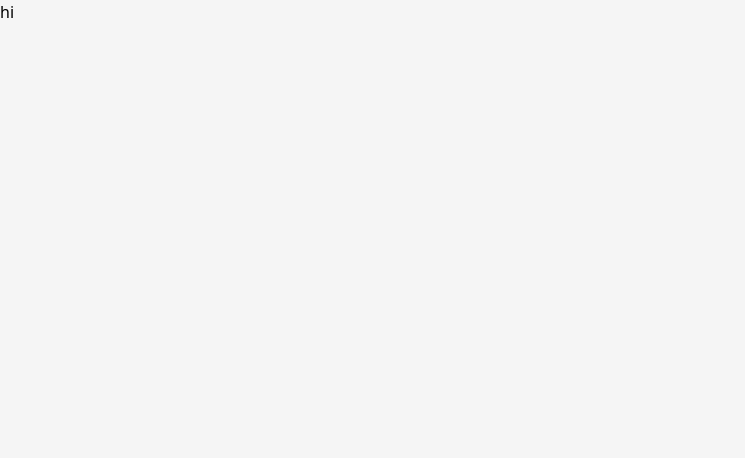
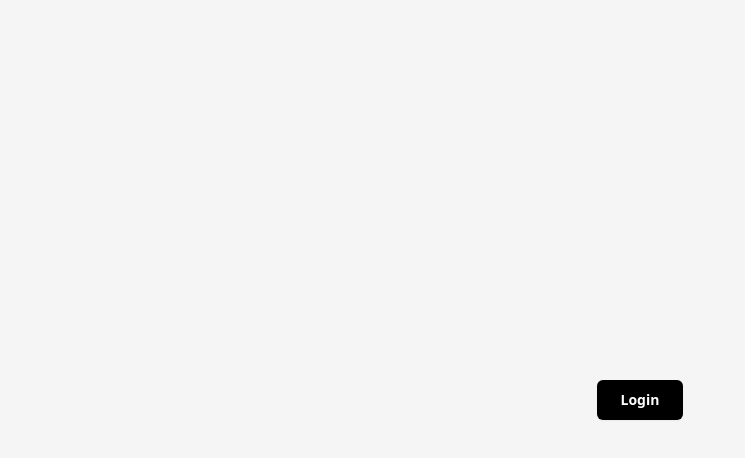
Before and after one commit to himanshudhaka/next-auth-app, a Next.js app: page / in a window 1280 px wide. Shown: the top 458 px of the page, without its empty margins (0-745 px from the left). Built offline with nearby package versions, Linux system fonts and the light colour scheme.

Commit message:
changes done

```diff
--- a/app/page.js
+++ b/app/page.js
@@ -1,3 +1,14 @@
+import Link from "next/link";
+
 export default function Home() {
-  return <div>hi</div>;
+  return (
+    <div className="h-full flex justify-center items-center">
+      <Link
+        href="/login"
+        className="flex justify-center rounded-md bg-black px-6 py-2 text-sm font-semibold leading-6 text-white shadow-sm hover:bg-black focus-visible:outline focus-visible:outline-2 focus-visible:outline-offset-2 focus-visible:outline-black"
+      >
+        Login
+      </Link>
+    </div>
+  );
 }
```
